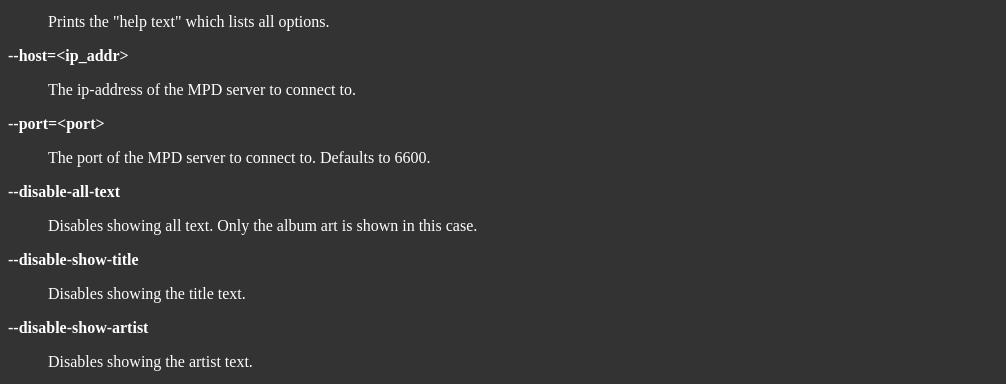
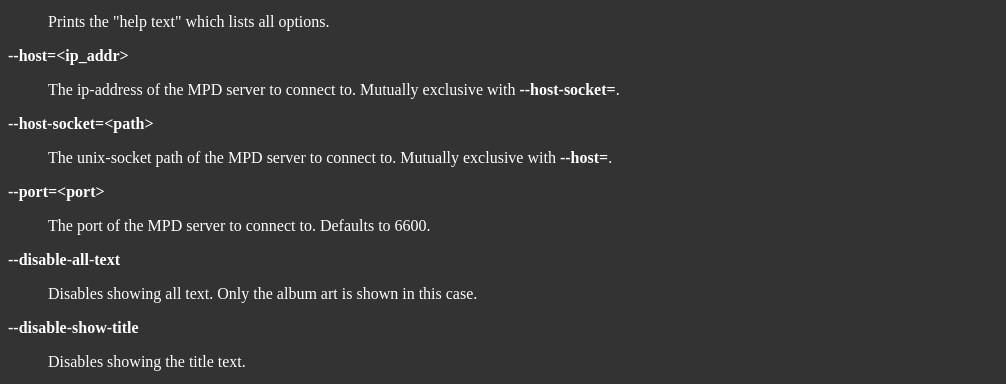
Before and after one commit to Stephen-Seo/mpd_info_screen2, a plain HTML site: page index.html in a window 1280 px wide. Shown: the part 399-783 px from the top of the page, without its empty margins (0-1006 px from the left). Drawn offline with Linux system fonts and the light colour scheme.

Commit message:
Update exported Man to HTML page

```diff
--- a/index.html
+++ b/index.html
@@ -18,7 +18,13 @@
 </dd>
 <dt><strong>--host=&lt;ip_addr&gt;</strong></dt>
 <dd>
-<p>The ip-address of the MPD server to connect to.</p>
+<p>The ip-address of the MPD server to connect to. Mutually exclusive
+with <strong>--host-socket=</strong>.</p>
+</dd>
+<dt><strong>--host-socket=&lt;path&gt;</strong></dt>
+<dd>
+<p>The unix-socket path of the MPD server to connect to. Mutually
+exclusive with <strong>--host=</strong>.</p>
 </dd>
 <dt><strong>--port=&lt;port&gt;</strong></dt>
 <dd>
```
